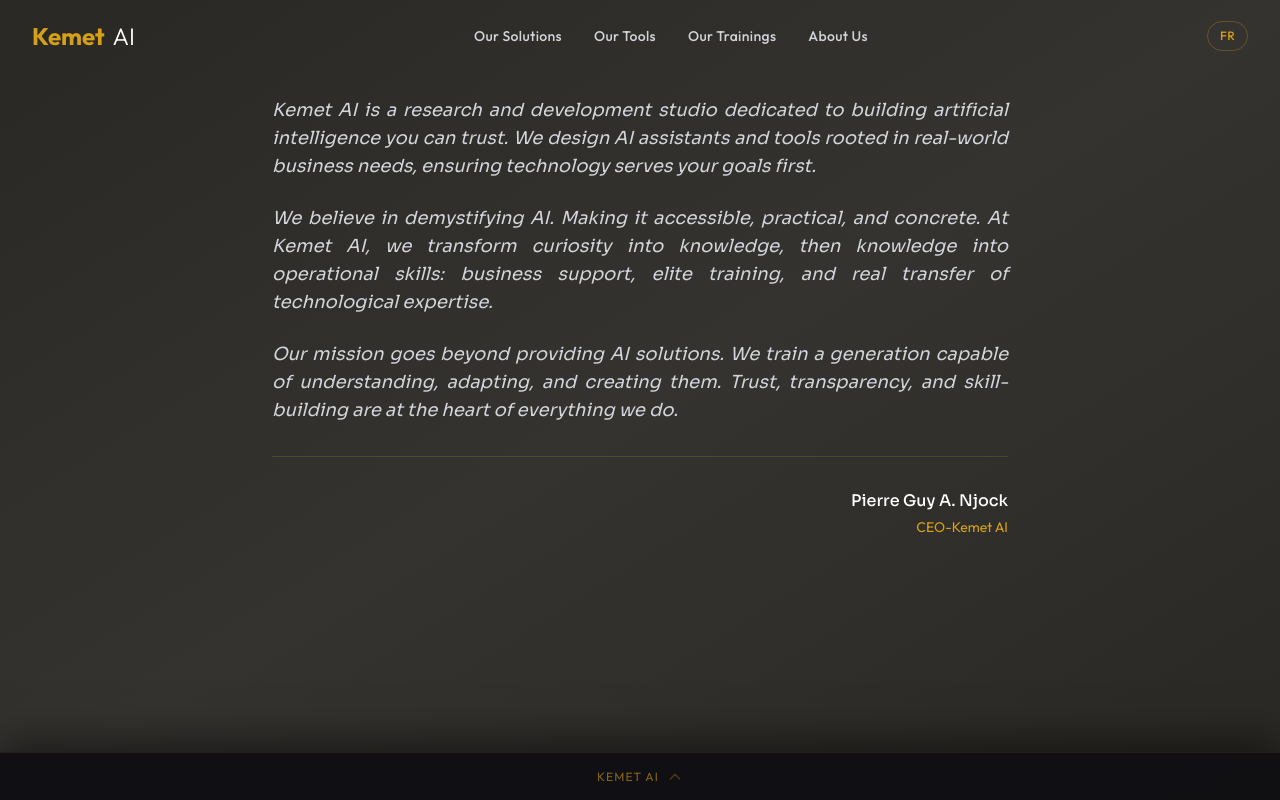
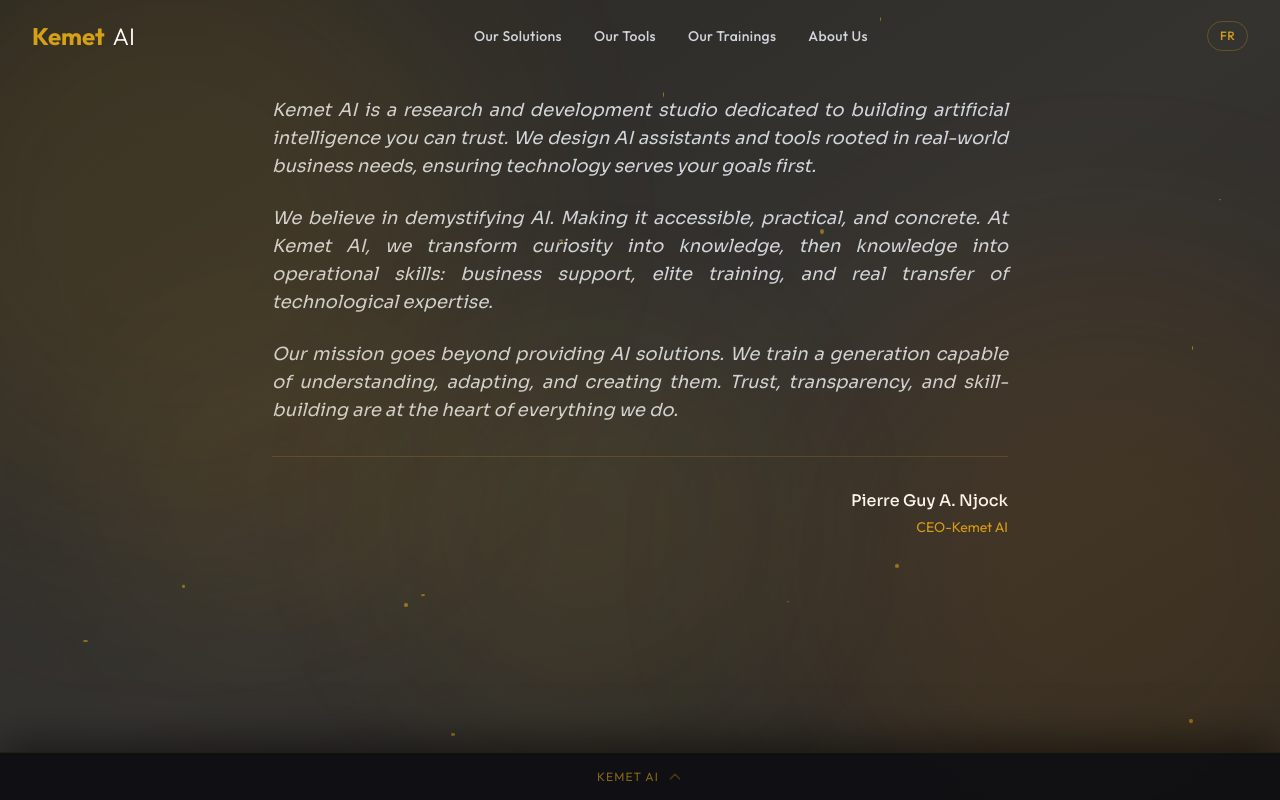
Before and after one commit to A-Njock/KEMET-AI, a React (Vite) app: page /about in a window 1280 px wide. Built offline with nearby package versions, Linux system fonts and the light colour scheme.

Commit message:
Add animated background elements to all pages

```diff
--- /dev/null
+++ b/src/components/AnimatedBackground.tsx
@@ -0,0 +1,30 @@
+// Animated background with floating particles and gradient blobs
+export default function AnimatedBackground() {
+    return (
+        <div className="absolute inset-0 pointer-events-none overflow-hidden">
+            {/* Colorful Blobs - Gold / Amber Theme */}
+            <div className="absolute top-[-10%] left-[-10%] w-[600px] h-[600px] bg-gold/10 rounded-full blur-[100px] animate-float" />
+            <div
+                className="absolute bottom-[-10%] right-[-10%] w-[600px] h-[600px] bg-amber-600/10 rounded-full blur-[100px] animate-float"
+                style={{ animationDelay: '2s' }}
+            />
+            <div className="absolute top-[40%] left-[30%] w-[400px] h-[400px] bg-gold/10 rounded-full blur-[90px] animate-pulse-slow" />
+            <div className="absolute bottom-[20%] left-[10%] w-[300px] h-[300px] bg-amber-500/5 rounded-full blur-[80px]" />
+
+            {/* Floating Particles */}
+            {[...Array(15)].map((_, i) => (
+                <div
+                    key={i}
+                    className="particle absolute bg-gold/40 rounded-full"
+                    style={{
+                        width: Math.random() * 4 + 1 + 'px',
+                        height: Math.random() * 4 + 1 + 'px',
+                        left: Math.random() * 100 + '%',
+                        top: Math.random() * 100 + '%',
+                        animation: `float ${Math.random() * 10 + 10}s linear infinite`,
+                    }}
+                />
+            ))}
+        </div>
+    );
+}
--- a/src/pages/About.tsx
+++ b/src/pages/About.tsx
@@ -1,5 +1,6 @@
 import Header from '../components/Header';
 import Footer from '../components/Footer';
+import AnimatedBackground from '../components/AnimatedBackground';
 import { useTranslation } from 'react-i18next';
 
 export default function About() {
@@ -10,7 +11,8 @@
   const paragraphs = content.split('\n\n').filter(p => p.trim());
 
   return (
-    <div className="min-h-screen bg-gradient-to-br from-[#2a2824] via-[#353330] to-[#2a2824] font-sans">
+    <div className="min-h-screen bg-gradient-to-br from-[#2a2824] via-[#353330] to-[#2a2824] font-sans relative overflow-hidden">
+      <AnimatedBackground />
       <Header />
       <main className="max-w-3xl mx-auto px-4 py-16 md:py-24">
         {/* Content */}
--- a/src/pages/Formations.tsx
+++ b/src/pages/Formations.tsx
@@ -1,6 +1,7 @@
 import { useState } from 'react';
 import Header from '../components/Header';
 import Footer from '../components/Footer';
+import AnimatedBackground from '../components/AnimatedBackground';
 import { useTranslation } from 'react-i18next';
 
 interface Training {
@@ -149,7 +150,8 @@
   const closeModal = () => setSelectedTraining(null);
 
   return (
-    <div className="min-h-screen bg-gradient-to-br from-[#2a2824] via-[#353330] to-[#2a2824] font-sans">
+    <div className="min-h-screen bg-gradient-to-br from-[#2a2824] via-[#353330] to-[#2a2824] font-sans relative overflow-hidden">
+      <AnimatedBackground />
       <Header />
 
       <main className="max-w-6xl mx-auto px-4 py-16">
--- a/src/pages/Outils.tsx
+++ b/src/pages/Outils.tsx
@@ -1,5 +1,6 @@
 import Header from '../components/Header';
 import Footer from '../components/Footer';
+import AnimatedBackground from '../components/AnimatedBackground';
 import { useTranslation } from 'react-i18next';
 import { Link } from 'react-router-dom';
 
@@ -18,7 +19,8 @@
   ];
 
   return (
-    <div className="min-h-screen bg-gradient-to-br from-[#2a2824] via-[#353330] to-[#2a2824] font-sans">
+    <div className="min-h-screen bg-gradient-to-br from-[#2a2824] via-[#353330] to-[#2a2824] font-sans relative overflow-hidden">
+      <AnimatedBackground />
       <Header />
       <main className="max-w-6xl mx-auto px-4 py-16 md:py-24">
         {/* Page Header */}
--- a/src/pages/Solutions.tsx
+++ b/src/pages/Solutions.tsx
@@ -1,6 +1,7 @@
 import { useState } from 'react';
 import Header from '../components/Header';
 import Footer from '../components/Footer';
+import AnimatedBackground from '../components/AnimatedBackground';
 import { useTranslation } from 'react-i18next';
 
 interface Service {
@@ -205,7 +206,8 @@
   };
 
   return (
-    <div className="min-h-screen bg-gradient-to-br from-[#2a2824] via-[#353330] to-[#2a2824] font-sans">
+    <div className="min-h-screen bg-gradient-to-br from-[#2a2824] via-[#353330] to-[#2a2824] font-sans relative overflow-hidden">
+      <AnimatedBackground />
       <Header />
 
       <main className="max-w-7xl mx-auto px-4 py-16">
```
